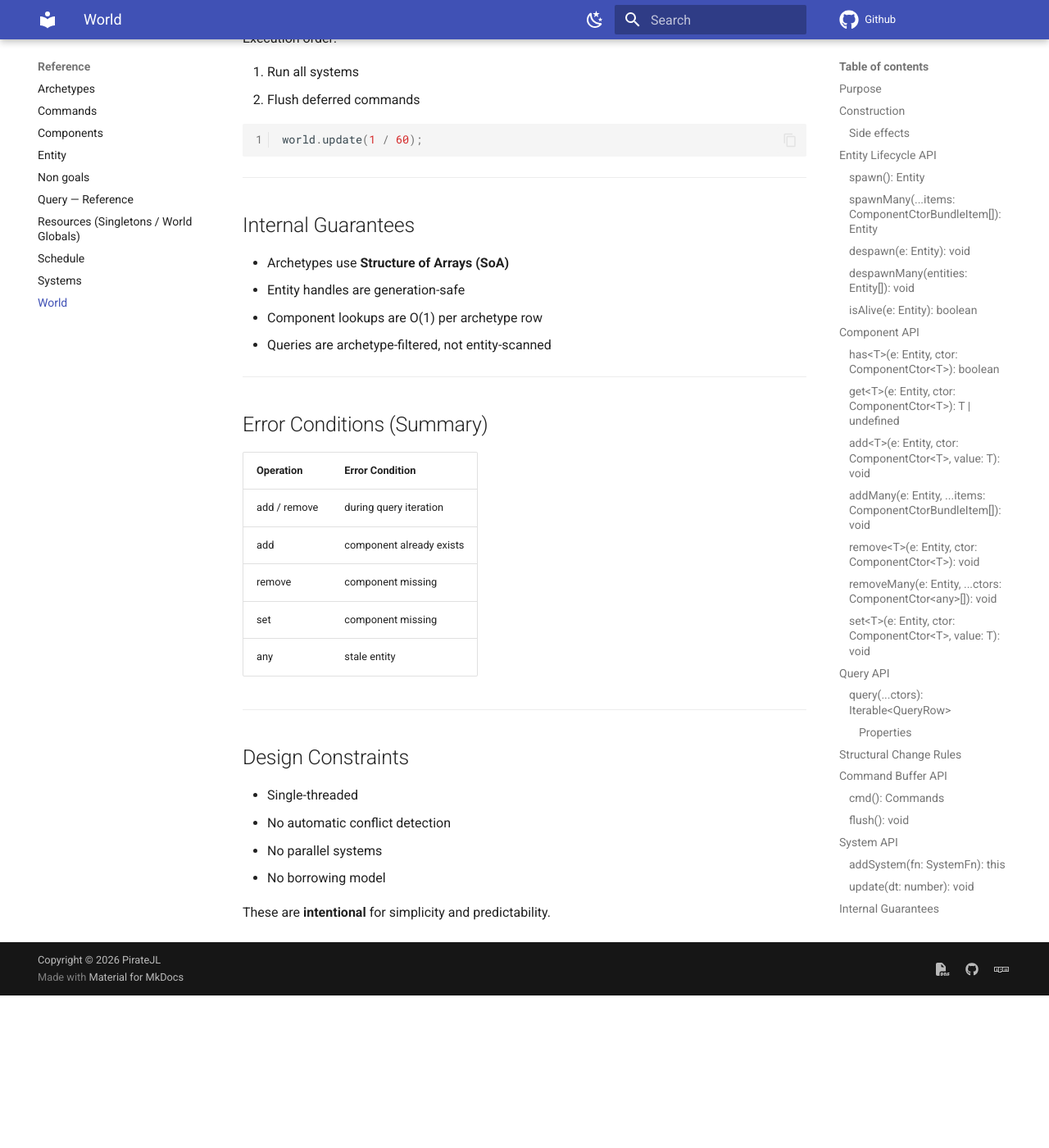
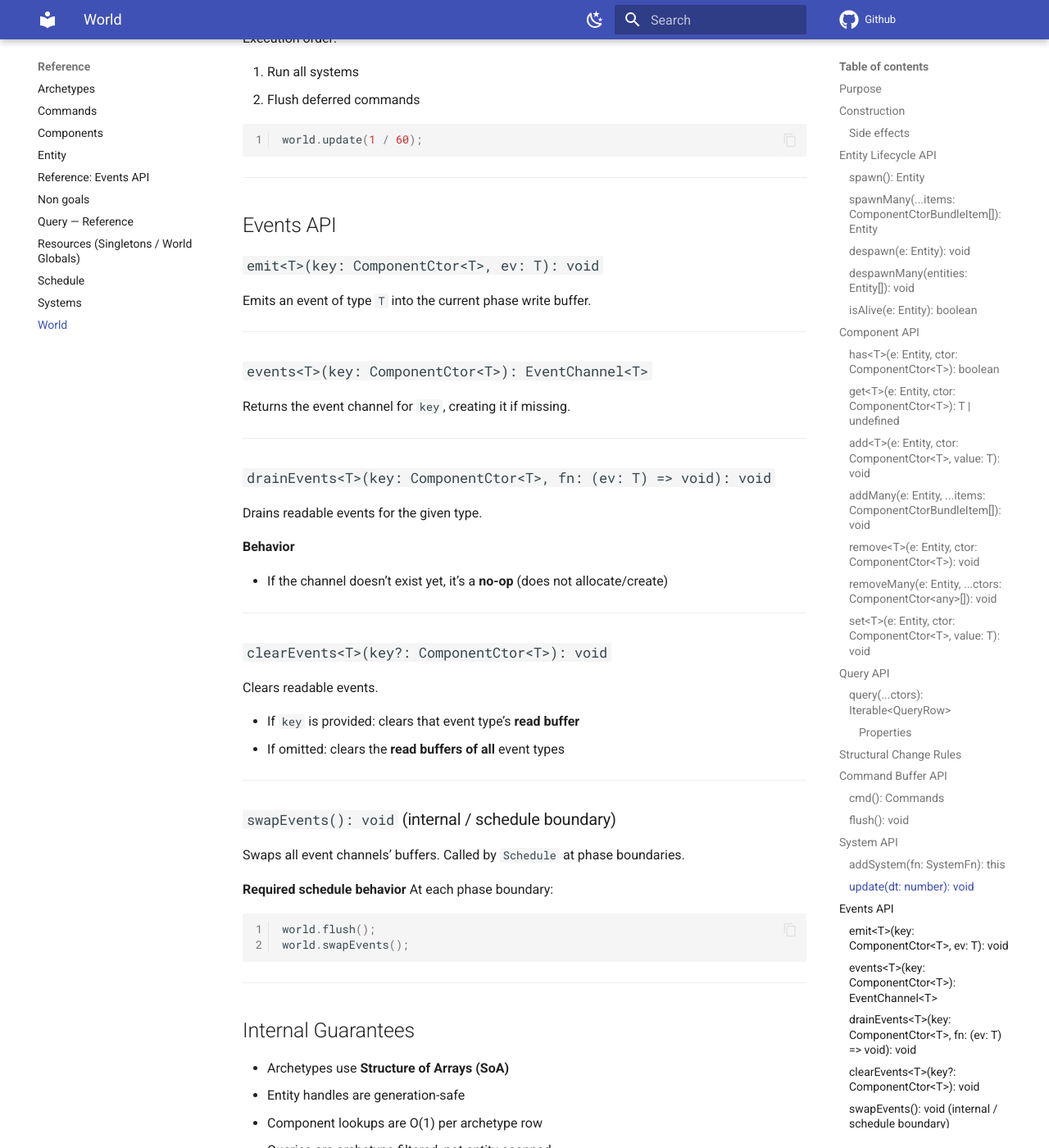
Before and after one commit to PirateJL/archetype-ecs-lib, an MkDocs documentation site: the page built from docs/Reference/world.md, in a window 1280 px wide and 1400 px high, scrolled down 5758 px. Shown: the whole window at 82% size. Built offline with MkDocs 1.6.1 and Material for MkDocs 9.7.7, drawn with Linux system fonts in a browser that asks for light colours; comment, search, counter and statistics services are not loaded; the version menu is left out; before the commit the page ends 6972 px from its top, so only the background shows below that.

Commit message:
FEAT #31 Add/Update the docs

````diff
--- /dev/null
+++ b/docs/How-To Guides/How-to-use-Events-to-decouple-systems-across-phases.md
@@ -0,0 +1,121 @@
+# How to use Events to decouple systems across phases
+
+## Goal
+
+Emit events in one phase and consume them in a later phase, without coupling systems directly.
+
+This guide assumes you already have a `Schedule` with multiple phases and that the schedule swaps events between phases.
+
+---
+
+## 1) Define event types
+
+Use classes (recommended) or token keys.
+
+```ts
+export class DamageEvent {
+    constructor(public target: Entity, public amount: number) {}
+}
+
+export class PlaySoundEvent {
+    constructor(public id: string) {}
+}
+```
+
+---
+
+## 2) Emit events from a producer system
+
+Example: gameplay system emits damage + sound.
+
+```ts
+function combatSystem(w: WorldApi, _dt: number) {
+    // ... detect hit
+    w.emit(DamageEvent, new DamageEvent(target, 10));
+    w.emit(PlaySoundEvent, new PlaySoundEvent("hit"));
+}
+```
+
+---
+
+## 3) Consume events in the next phase
+
+Place a consumer in the **next** phase (phase-scoped delivery):
+
+```ts
+function applyDamageSystem(w: WorldApi, _dt: number) {
+    w.drainEvents(DamageEvent, (ev) => {
+        const hp = w.get(ev.target, Health);
+        if (!hp) return;
+        hp.value -= ev.amount;
+    });
+}
+```
+
+Schedule order:
+
+```ts
+schedule.add("update", combatSystem);
+schedule.add("afterUpdate", applyDamageSystem);
+```
+
+---
+
+## 4) Deliver events to late phases (forwarding pattern)
+
+With phase-scoped delivery, an event emitted in `update` is visible in `afterUpdate`.
+If you want it to reach `audio` several phases later, forward it:
+
+```ts
+function forwardSoundSystem(w: WorldApi, _dt: number) {
+    w.drainEvents(PlaySoundEvent, (ev) => {
+        w.emit(PlaySoundEvent, ev); // re-emit for the next phase
+    });
+}
+
+function audioSystem(w: WorldApi, _dt: number) {
+    w.drainEvents(PlaySoundEvent, (ev) => {
+        console.log("[audio] play:", ev.id);
+    });
+}
+```
+
+Example pipeline:
+
+```ts
+schedule.add("update", combatSystem);            // emits PlaySoundEvent
+schedule.add("afterUpdate", forwardSoundSystem); // forwards -> render
+schedule.add("afterRender", forwardSoundSystem); // forwards -> audio
+schedule.add("audio", audioSystem);              // consumes
+```
+
+---
+
+## 5) Use `events(key).values()` for read-only inspection
+
+If you need to check what’s readable without consuming it:
+
+```ts
+const pending = w.events(DamageEvent).values();
+if (pending.length > 0) {
+    // inspect (do not store array reference)
+}
+```
+
+Prefer `drainEvents` for typical processing.
+
+---
+
+## 6) Clear events when resetting state
+
+To clear one type:
+
+```ts
+w.clearEvents(DamageEvent);
+```
+
+To clear all readable event buffers:
+
+```ts
+w.clearEvents();
+```
--- a/docs/Reference/world.md
+++ b/docs/Reference/world.md
@@ -256,6 +256,53 @@ world.update(1 / 60);
 
 ---
 
+## Events API
+
+### `emit<T>(key: ComponentCtor<T>, ev: T): void`
+
+Emits an event of type `T` into the current phase write buffer.
+
+---
+
+### `events<T>(key: ComponentCtor<T>): EventChannel<T>`
+
+Returns the event channel for `key`, creating it if missing.
+
+---
+
+### `drainEvents<T>(key: ComponentCtor<T>, fn: (ev: T) => void): void`
+
+Drains readable events for the given type.
+
+**Behavior**
+
+* If the channel doesn’t exist yet, it’s a **no-op** (does not allocate/create)
+
+---
+
+### `clearEvents<T>(key?: ComponentCtor<T>): void`
+
+Clears readable events.
+
+* If `key` is provided: clears that event type’s **read buffer**
+* If omitted: clears the **read buffers of all** event types
+
+---
+
+### `swapEvents(): void` (internal / schedule boundary)
+
+Swaps all event channels’ buffers. Called by `Schedule` at phase boundaries.
+
+**Required schedule behavior**
+At each phase boundary:
+
+```ts
+world.flush();
+world.swapEvents();
+```
+
+---
+
 ## Internal Guarantees
 
 * Archetypes use **Structure of Arrays (SoA)**
````
Also changed, not shown: docs/Explanation/why-use-Events-in-ECS.md (added, +80 -0 lines), docs/Reference/events.md (added, +93 -0 lines).
